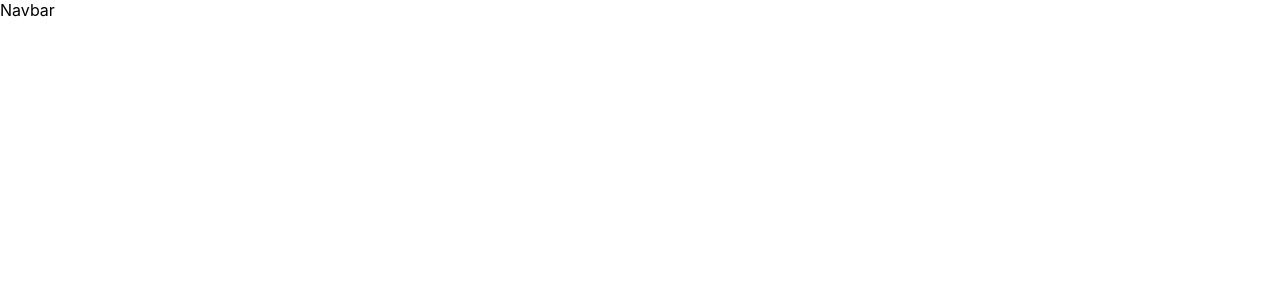
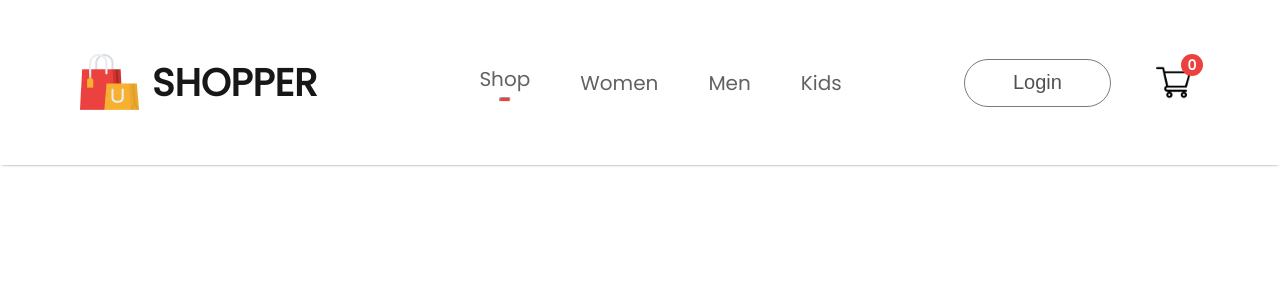
Before and after one commit to Srvictorchinea/ecommerce-react-app, a React (Create React App) app: page / in a window 1280 px wide. Shown: the top 300 px of the page. Built offline with nearby package versions, Linux system fonts and the light colour scheme.

Commit message:
[ADD] navbar component

```diff
--- a/public/index.html
+++ b/public/index.html
@@ -15,6 +15,9 @@
       user's mobile device or desktop. See https://developers.google.com/web/fundamentals/web-app-manifest/
     -->
     <link rel="manifest" href="%PUBLIC_URL%/manifest.json" />
+    <link rel="preconnect" href="https://fonts.googleapis.com">
+    <link rel="preconnect" href="https://fonts.gstatic.com" crossorigin>
+    <link href="https://fonts.googleapis.com/css2?family=Inter:wght@100&family=Poppins&display=swap" rel="stylesheet">
     <!--
       Notice the use of %PUBLIC_URL% in the tags above.
       It will be replaced with the URL of the `public` folder during the build.
--- a/src/Components/Navbar/Navbar.css
+++ b/src/Components/Navbar/Navbar.css
@@ -0,0 +1,94 @@
+.navbar{
+    display: flex;
+    flex-direction: row;
+    justify-content: space-around;
+    padding: 16px;
+    box-shadow: 0 1px 3px -2px #000;
+}
+.nav-logo{
+    display: flex;
+    align-items: center;
+    gap: 10px;
+}
+.nav-logo p{
+    color: #171717;
+    font-size: 38px;
+    font-weight: 600;
+}
+.nav-menu{
+    display: flex;
+    align-items: center;
+    list-style: none;
+    gap: 50px;
+    color: #626262;
+    font-size: 20px;
+    font-weight: 500;
+}
+.nav-menu li {
+    display: flex;
+    flex-direction: column;
+    align-items: center;
+    justify-content: center;
+    gap: 3px;
+    cursor: pointer;
+    transition: transform 1s ease;
+}
+.nav-menu li hr {
+    width: 20%;
+    height: 3px;
+    background-color: #eb4240;
+    margin: 0;
+    border-radius: 10px;
+    transition: width 1s ease,margin 1s ease, transform 1s ease;
+}
+.nav-menu li:hover {
+    transform: translateY(-5px);
+}
+.nav-menu li:hover hr {
+    width: 80%;
+    margin: 10px;
+    transform: translateY(-5px);
+}
+.nav-menu li:not(:hover) hr {
+    width: 20%;
+    transform: translateY(0);
+}
+.nav-login-cart{
+    display: flex;
+    align-items: center;
+    gap: 45px
+}
+.nav-login-cart button{
+    width: 147px;
+    height: 48px;
+    outline: none;
+    border: 1px solid #7a7a7a;
+    border-radius: 75px;
+    color: #515151;
+    font-size: 20px;
+    font-weight: 500;
+    background-color: #fff;
+    cursor: pointer;
+    transition: background-color 0.8s ease;
+}
+.nav-login-cart button:active{
+    background-color: #f3f3f3;
+}
+.nav-login-cart img {
+    width: 35px;
+    height: 35px;
+}
+.nav-cart-count{
+    width: 22px;
+    height: 22px;
+    display: flex;
+    justify-content: center;
+    align-items: center;
+    margin-top: -35px;
+    margin-left: -55px;
+    border-radius: 11px;
+    font-size: 14px;
+    font-weight: bold;
+    background-color: #eb4240;
+    color: #fff;
+}
--- a/src/Components/Navbar/Navbar.jsx
+++ b/src/Components/Navbar/Navbar.jsx
@@ -1,9 +1,30 @@
-import React from 'react'
-import './Navbar.css'
+import React, { useState }  from "react";
+import "./Navbar.css";
+import logo from "../Assets/logo.png";
+import cart_icon from "../Assets/cart_icon.png";
 const Navbar = () => {
+
+    const [menu,setmenu] = useState("shop");
+
   return (
-    <div className='navbar'>Navbar</div>
-  )
-}
+    <div className="navbar">
+      <div className="nav-logo">
+        <img src={logo} alt="" />
+        <p>SHOPPER</p>
+      </div>
+      <ul className="nav-menu">
+        <li onMouseOver={() => {setmenu("shop")}}>Shop{menu=="shop"?<hr />:<></>}</li>
+        <li onMouseOver={() => {setmenu("mens")}}>Women{menu=="mens"?<hr />:<></>}</li>
+        <li onMouseOver={() => {setmenu("womens")}}>Men{menu=="womens"?<hr />:<></>}</li>
+        <li onMouseOver={() => {setmenu("kids")}}>Kids{menu=="kids"?<hr />:<></>}</li>
+      </ul>
+      <div className="nav-login-cart">
+        <button>Login</button>
+        <img src={cart_icon} alt="" />
+        <div className="nav-cart-count">0</div>
+      </div>
+    </div>
+  );
+};
 
-export default Navbar
+export default Navbar;
--- a/src/index.css
+++ b/src/index.css
@@ -5,6 +5,7 @@ body {
     sans-serif;
   -webkit-font-smoothing: antialiased;
   -moz-osx-font-smoothing: grayscale;
+  font-family: 'poppins';
 }
 
 code {
```
Also changed, not shown: src/Pages/LoginSignup.jsx (added, +9 -0 lines), src/Pages/Shop.jsx (added, +9 -0 lines).
